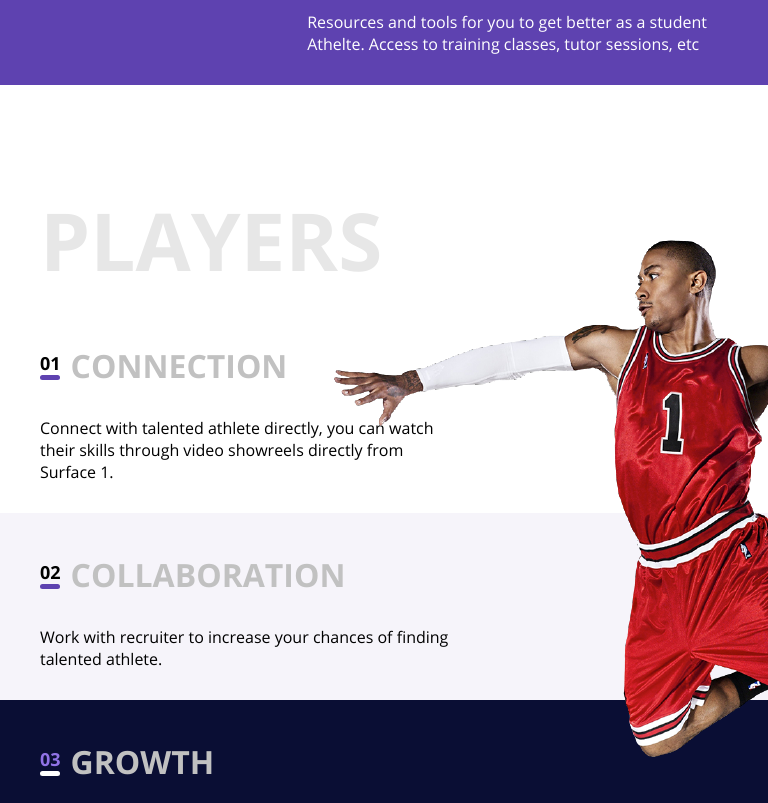
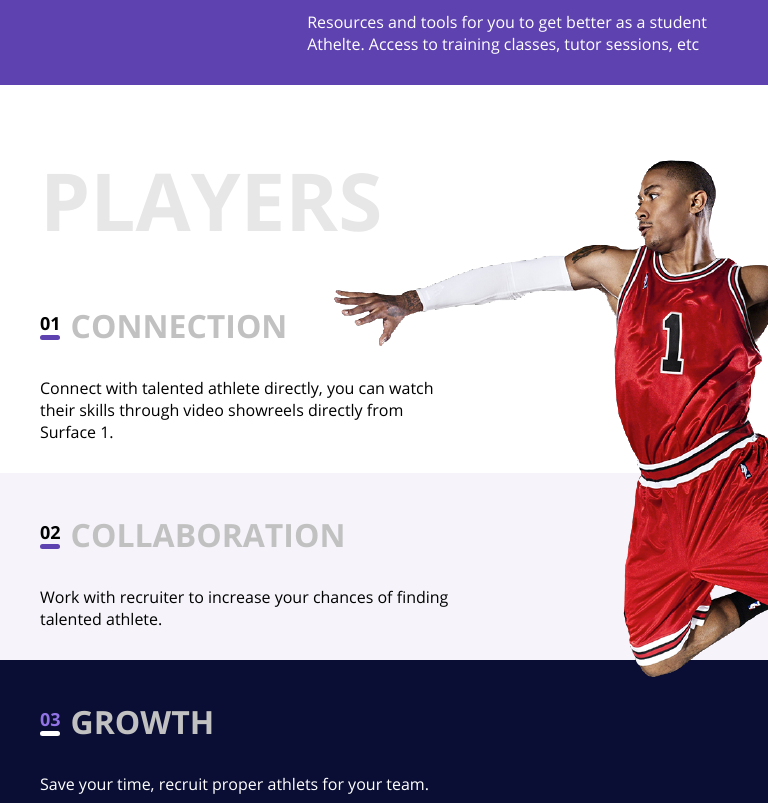
Before and after one commit to Daria-chizh/sportsmen, a plain HTML site: page index.html in a window 768 px wide. Shown: the part 1737-2540 px from the top of the page. Drawn offline with Linux system fonts and the light colour scheme.

Commit message:
tune position of basketballer poster

```diff
--- a/index.css
+++ b/index.css
@@ -423,10 +423,14 @@ body {
     padding-right: 40px;
   }
 
+  .activity-players {
+    padding-top: 10px;
+  }
+
   .activity-players > .activity-poster {
     right: 0;
     left: initial;
-    top: 80px;
+    top: 0;
   }
 
   .activity-point {
```
